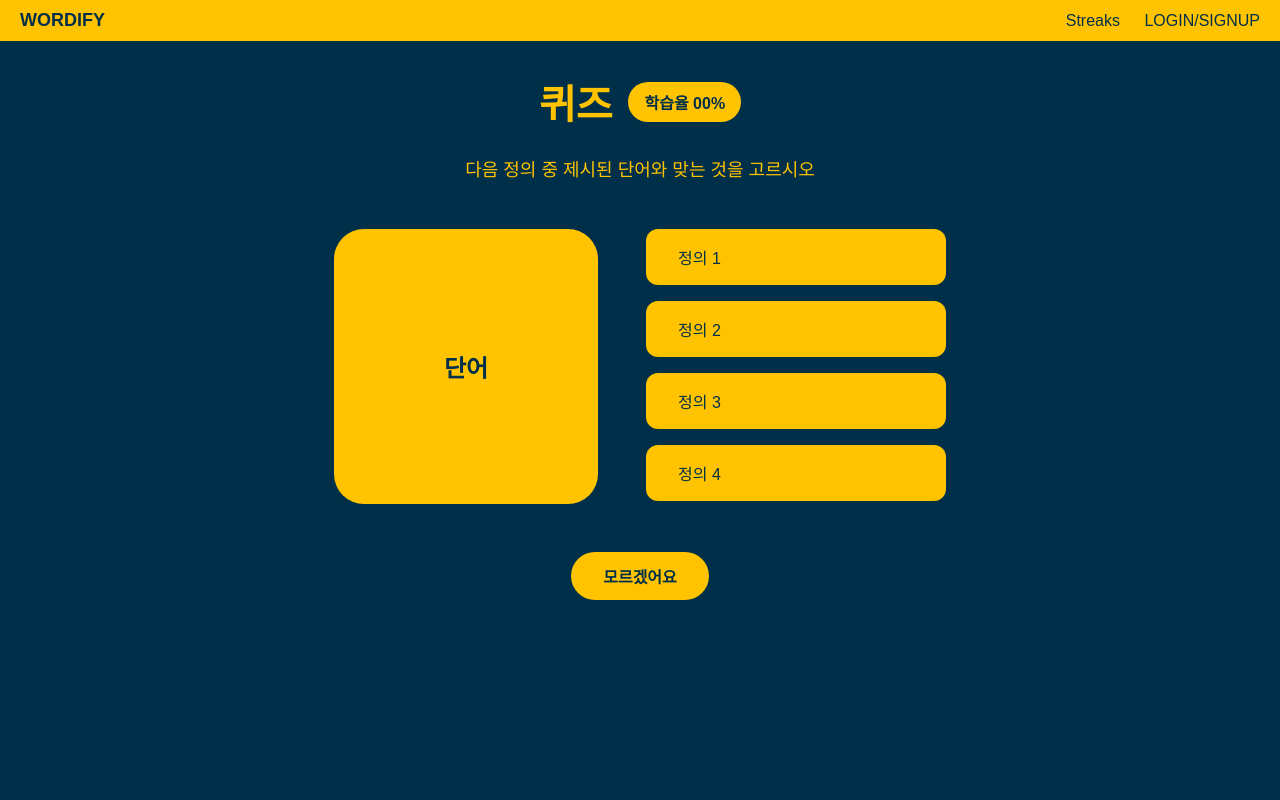
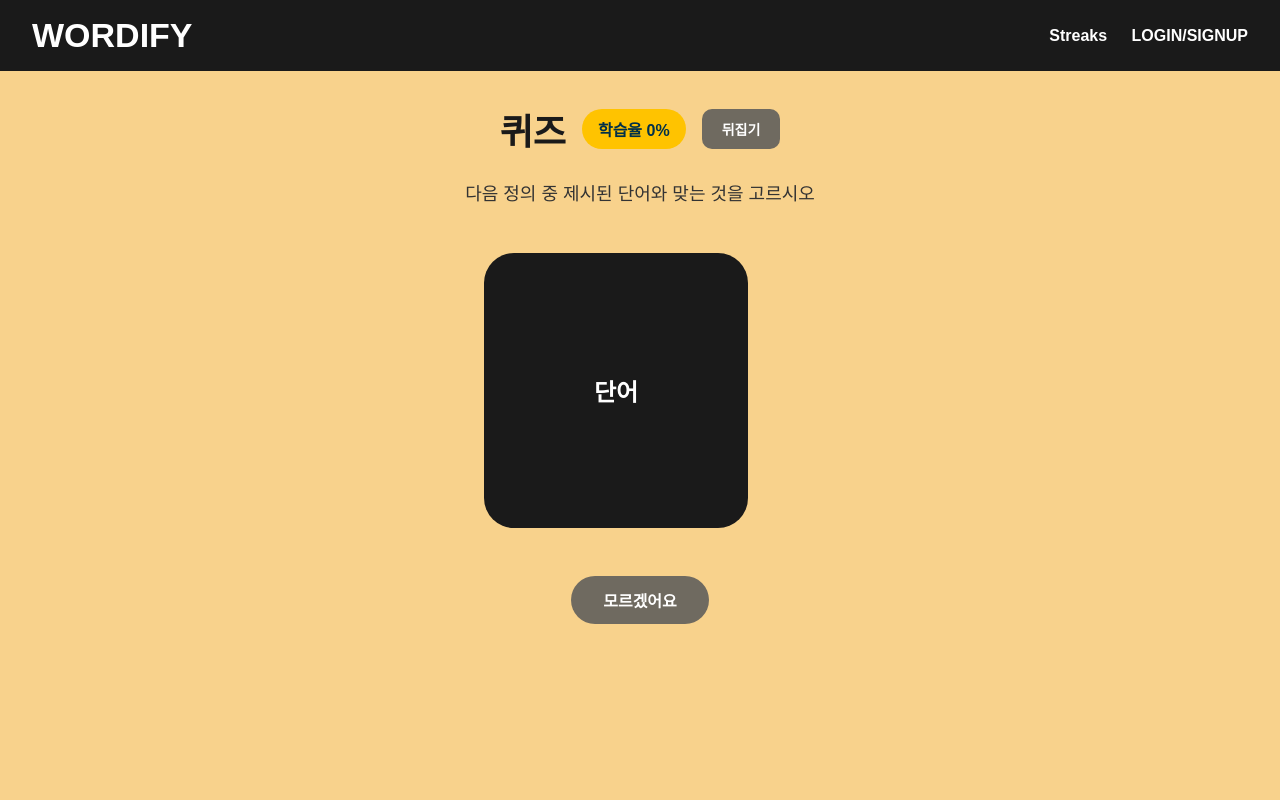
Before and after one commit to Jaeun8/Wordify, a Flask app: template templates/quiz.html in a window 1280 px wide. Run offline with Flask 3, Linux system fonts and the light colour scheme; the template is opened without the code that fills it, so the values that code supplies are empty.

Commit message:
update music.py, quiz.css, flashcard.html and quiz.html

```diff
--- a/music.py
+++ b/music.py
@@ -130,6 +130,12 @@ def select_song():
 
     return render_template('flashcard.html', flashcards=flashcards)
 
+@app.route('/quiz')
+def quiz():
+    flashcards = session.get('flashcards', [])
+    if not flashcards:
+        return redirect(url_for('select_song'))
+    return render_template('quiz.html', flashcards=flashcards)
 
 
 def get_definition(word):
--- a/static/quiz.css
+++ b/static/quiz.css
@@ -6,33 +6,34 @@
 }
 
 body {
-    background-color: #003049;
-    color: #FFC300;
+  background-color: #f8d28c;
+  color: #1a1a1a;
   min-height: 100vh;
   display: flex;
   flex-direction: column;
 }
 
 header {
-    background-color: #FFC300;
-    color: #003049;
+  background-color: #1a1a1a;
+  color: white;
   display: flex;
   justify-content: space-between;
   align-items: center;
-    padding: 10px 20px;
+  padding: 16px 32px;
 }
 
 .header-left .logo {
   font-weight: bold;
   text-decoration: none;
-    color: #003049;
-    font-size: 18px;
+  color: white;
+  font-size: 34px;
 }
 
 .header-right a {
-    color: #003049;
+  color: white;
   text-decoration: none;
   margin-left: 20px;
+  font-weight: bold;
 }
 
 main {
@@ -48,10 +49,27 @@ main {
   display: flex;
   align-items: center;
   gap: 16px;
+  margin-bottom: 16px;
 }
 
 .quiz-header h1 {
-    font-size: 40px;
+  font-size: 36px;
+  color: #1a1a1a;
+}
+
+.quiz-header button {
+  background-color: #6f6a60;
+  color: white;
+  border: none;
+  padding: 10px 20px;
+  border-radius: 10px;
+  cursor: pointer;
+  font-weight: bold;
+  font-size: 14px;
+}
+
+.quiz-header button:hover {
+  background-color: #ff910a;
 }
 
 .progress-badge {
@@ -64,8 +82,9 @@ main {
 }
 
 .instruction {
-    margin-top: 24px;
+  margin-top: 8px;
   font-size: 18px;
+  color: #333;
 }
 
 .quiz-area-horizontal {
@@ -77,8 +96,8 @@ main {
 }
 
 .word-box {
-    background-color: #FFC300;
-    color: #003049;
+  background-color: #1a1a1a;
+  color: white;
   padding: 120px 110px;
   border-radius: 30px;
   font-weight: bold;
@@ -93,34 +112,76 @@ main {
 }
 
 .option {
-    background-color: #FFC300;
-    color: #003049;
+  background-color: #1a1a1a;
+  color: white;
   border: none;
   padding: 16px 32px;
   border-radius: 12px;
   width: 300px;
   cursor: pointer;
   font-size: 16px;
-    text-align: left;
+  text-align: center;
   transition: background-color 0.2s;
 }
 
 .option:hover {
-    background-color: #FFD60A;
+  background-color: #fce6cf;
+  color: black;
 }
 
 .unknown-btn {
   margin-top: 48px;
-    background-color: #FFC300;
-    color: #003049;
+  background-color: #6f6a60;
+  color: white;
   border: none;
   padding: 12px 32px;
   border-radius: 999px;
   cursor: pointer;
   font-weight: bold;
   font-size: 16px;
+  transition: background-color 0.2s;
 }
 
 .unknown-btn:hover {
-    background-color: #FFD60A;
+  background-color: #ff910a;
 }
+
+#result-area {
+  margin-top: 40px;
+  background-color: #fff3cd;
+  border: 2px solid #ffeeba;
+  padding: 30px;
+  border-radius: 20px;
+  max-width: 600px;
+  color: #1a1a1a;
+  box-shadow: 0 4px 10px rgba(0, 0, 0, 0.1);
+}
+
+#result-area h2 {
+  font-size: 28px;
+  margin-bottom: 12px;
+  color: #003049;
+}
+
+#result-area p {
+  font-size: 18px;
+  font-weight: bold;
+}
+
+#result-list {
+  list-style: none;
+  margin-top: 20px;
+  padding: 0;
+  text-align: left;
+}
+
+#result-list li {
+  font-size: 16px;
+  margin-bottom: 8px;
+}
+
+#final-score {
+  font-weight: bold;
+  font-size: 20px;
+  color: #1a1a1a;
+}
--- a/templates/quiz.html
+++ b/templates/quiz.html
@@ -20,21 +20,122 @@
   <main>
     <div class="quiz-header">
       <h1>퀴즈</h1>
-            <div class="progress-badge">학습율 00%</div>
+      <div class="progress-badge">학습율 <span id="score">0</span>%</div>
+      <button onclick="toggleSwap()">뒤집기</button>
     </div>
-        <p class="instruction">다음 정의 중 제시된 단어와 맞는 것을 고르시오</p>
+
+    <p class="instruction" id="instruction">다음 정의 중 제시된 단어와 맞는 것을 고르시오</p>
 
     <div class="quiz-area-horizontal">
-            <div class="word-box">단어</div>
-            <div class="options">
-                <button class="option">정의 1</button>
-                <button class="option">정의 2</button>
-                <button class="option">정의 3</button>
-                <button class="option">정의 4</button>
+      <div class="word-box" id="quiz-question">단어</div>
+      <div class="options" id="quiz-options">
+        <!-- Options will be injected here -->
       </div>
     </div>
 
-        <button class="unknown-btn">모르겠어요</button>
+    <button class="unknown-btn" onclick="nextQuiz(false)">모르겠어요</button>
+
+    <div id="result-area" style="display:none; margin-top:40px;">
+      <h2 id="result-msg"></h2>
+      <p>총 점수: <span id="final-score"></span>%</p>
+      <ul id="result-list"></ul>
+    </div>
   </main>
+
+  <script>
+    const flashcards = JSON.parse('{{ flashcards|tojson|safe }}');
+    let current = 0;
+    let score = 0;
+    let swap = false;
+    let results = [];
+
+    function shuffle(array) {
+      for (let i = array.length - 1; i > 0; i--) {
+        const j = Math.floor(Math.random() * (i + 1));
+        [array[i], array[j]] = [array[j], array[i]];
+      }
+    }
+
+    function toggleSwap() {
+      swap = !swap;
+      document.getElementById('instruction').textContent =
+        swap
+          ? '다음 단어 중 제시된 정의와 맞는 것을 고르시오'
+          : '다음 정의 중 제시된 단어와 맞는 것을 고르시오';
+      showQuiz();
+    }
+
+    function showQuiz() {
+      const item = flashcards[current];
+      const question = swap ? item.meaning : item.word;
+      const correct = swap ? item.word : item.meaning;
+
+      let distractors = flashcards
+        .filter((_, i) => i !== current)
+        .map(fc => swap ? fc.word : fc.meaning);
+      shuffle(distractors);
+      let options = distractors.slice(0, 3);
+      options.push(correct);
+      shuffle(options);
+
+      document.getElementById('quiz-question').textContent = question;
+      const container = document.getElementById('quiz-options');
+      container.innerHTML = '';
+      options.forEach(opt => {
+        const btn = document.createElement('button');
+        btn.className = 'option';
+        btn.textContent = opt;
+        btn.onclick = () => nextQuiz(opt === correct, opt);
+        container.appendChild(btn);
+      });
+    }
+
+    function nextQuiz(correct, chosen = '') {
+      if (correct) score++;
+
+      const currentItem = flashcards[current];
+      results.push({
+        word: currentItem.word,
+        meaning: currentItem.meaning,
+        correct,
+        userAnswer: chosen || '모르겠어요'
+      });
+
+      current++;
+      if (current < flashcards.length) {
+        showQuiz();
+      } else {
+        showResult();
+      }
+    }
+
+    function showResult() {
+      document.getElementById('quiz-question').style.display = 'none';
+      document.getElementById('quiz-options').style.display = 'none';
+      document.querySelector('.instruction').style.display = 'none';
+      document.querySelector('.unknown-btn').style.display = 'none';
+
+      const percent = Math.round(score / flashcards.length * 100);
+      document.getElementById('score').textContent = percent;
+      document.getElementById('final-score').textContent = percent;
+
+      const msg = percent === 100
+        ? 'Great job! Amazing work! ✨'
+        : 'Keep it up! You\'re getting better! 🙌';
+      document.getElementById('result-msg').textContent = msg;
+
+      const ul = document.getElementById('result-list');
+      ul.innerHTML = '';
+      results.forEach(r => {
+        const li = document.createElement('li');
+        li.textContent = `${r.word} - ${r.meaning} : ${r.correct ? 'O' : 'X (답: ' + r.userAnswer + ')'}`;
+        ul.appendChild(li);
+      });
+
+      document.getElementById('result-area').style.display = 'block';
+    }
+
+    window.onload = showQuiz;
+  </script>
 </body>
 </html>
```
Also changed, not shown: templates/flashcard.html (+6 -1 lines). Lines whose indentation alone changed are shown as unchanged.
